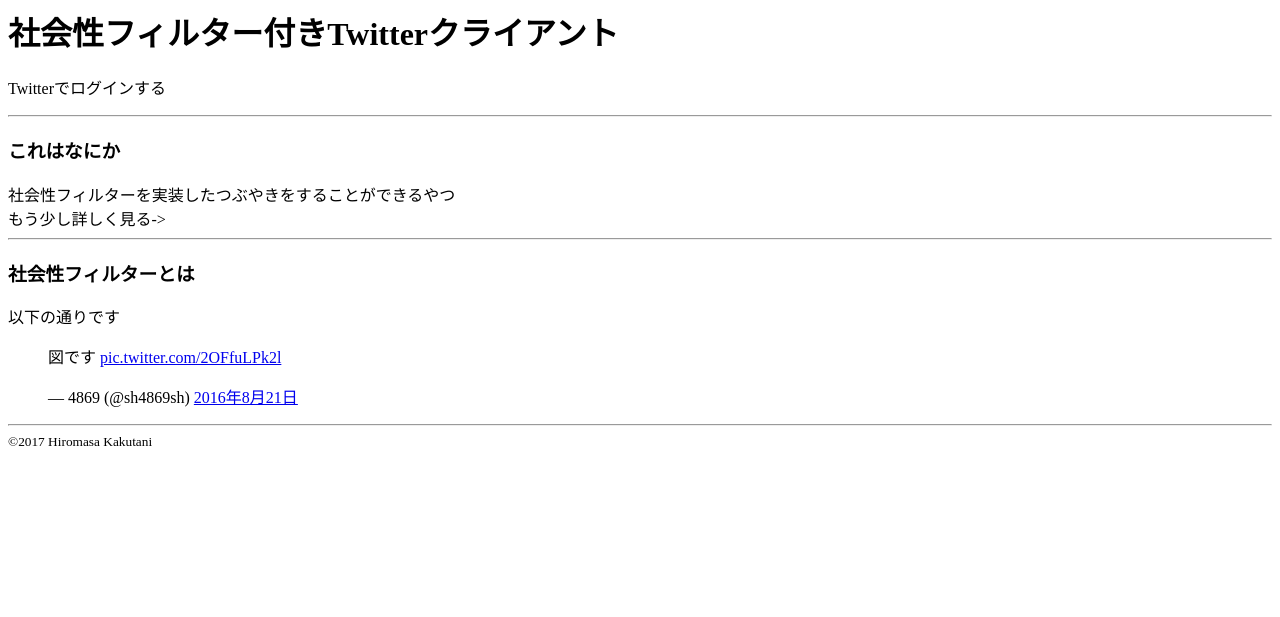
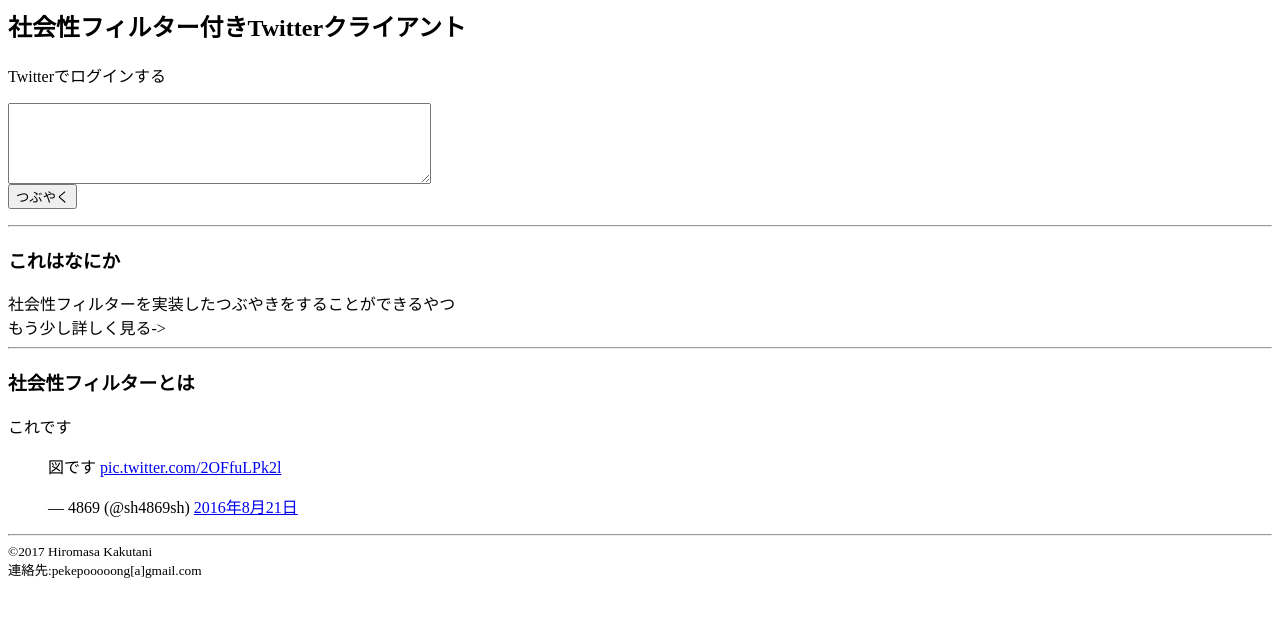
Before and after one commit to xKxAxKx/social_filter_twitter, a Django app: page / in a window 1280 px wide. Shown: the top 617 px of the page. Run offline with Django 3.2, Linux system fonts and the light colour scheme; some libraries are stand-ins or nearby versions.

Commit message:
UI実装

```diff
--- a/app/templates/index.html
+++ b/app/templates/index.html
@@ -1,6 +1,11 @@
-<h1>社会性フィルター付きTwitterクライアント</h1>
+<h2>社会性フィルター付きTwitterクライアント</h2>
 
 <p>Twitterでログインする</p>
+
+<form>
+  <textarea rows="5" cols="50"></textarea><br>
+  <button>つぶやく</button>
+</form>
 
 <hr>
 <h3>これはなにか</h3>
@@ -8,8 +13,9 @@
 もう少し詳しく見る->
 <hr>
 <h3>社会性フィルターとは</h3>
-<p>以下の通りです</p>
+<p>これです</p>
 <blockquote class="twitter-tweet" data-lang="ja"><p lang="ja" dir="ltr">図です <a href="https://t.co/2OFfuLPk2l">pic.twitter.com/2OFfuLPk2l</a></p>&mdash; 4869 (@sh4869sh) <a href="https://twitter.com/sh4869sh/status/767244989503901696">2016年8月21日</a></blockquote>
 <script async src="//platform.twitter.com/widgets.js" charset="utf-8"></script>
 <hr>
-<small>©︎2017 Hiromasa Kakutani</small>
+<small>©︎2017 Hiromasa Kakutani</small><br>
+<small>連絡先:pekepooooong[a]gmail.com</small>
```
Also changed, not shown: README.md.
